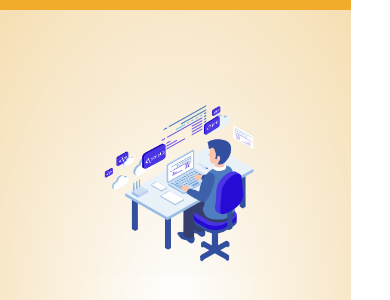
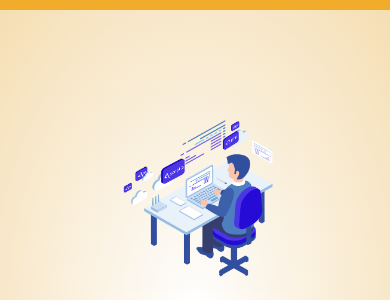
Before and after one commit to Yashvai14/INT-WEB-1-BASIC, a website: page index.html in a window 390 px wide. Shown: the part 80-380 px from the top of the page. Drawn offline with Linux system fonts and the light colour scheme.

Commit message:
third commit

```diff
--- a/index.html
+++ b/index.html
@@ -3,7 +3,7 @@
 <head>
     <meta charset="UTF-8">
     <meta name="viewport" content="width=device-width, initial-scale=1.0">
-    <title>Responsive Navbar</title>
+    <title>Internpro Project</title>
     <link rel="stylesheet" href="style.css">
 </head>
 <body>
--- a/style.css
+++ b/style.css
@@ -214,7 +214,7 @@ footer h3{
 
     body{
         height: 100%;
-        width: 90%;
+        width: 100%;
         position: fixed;
     }
 
```
